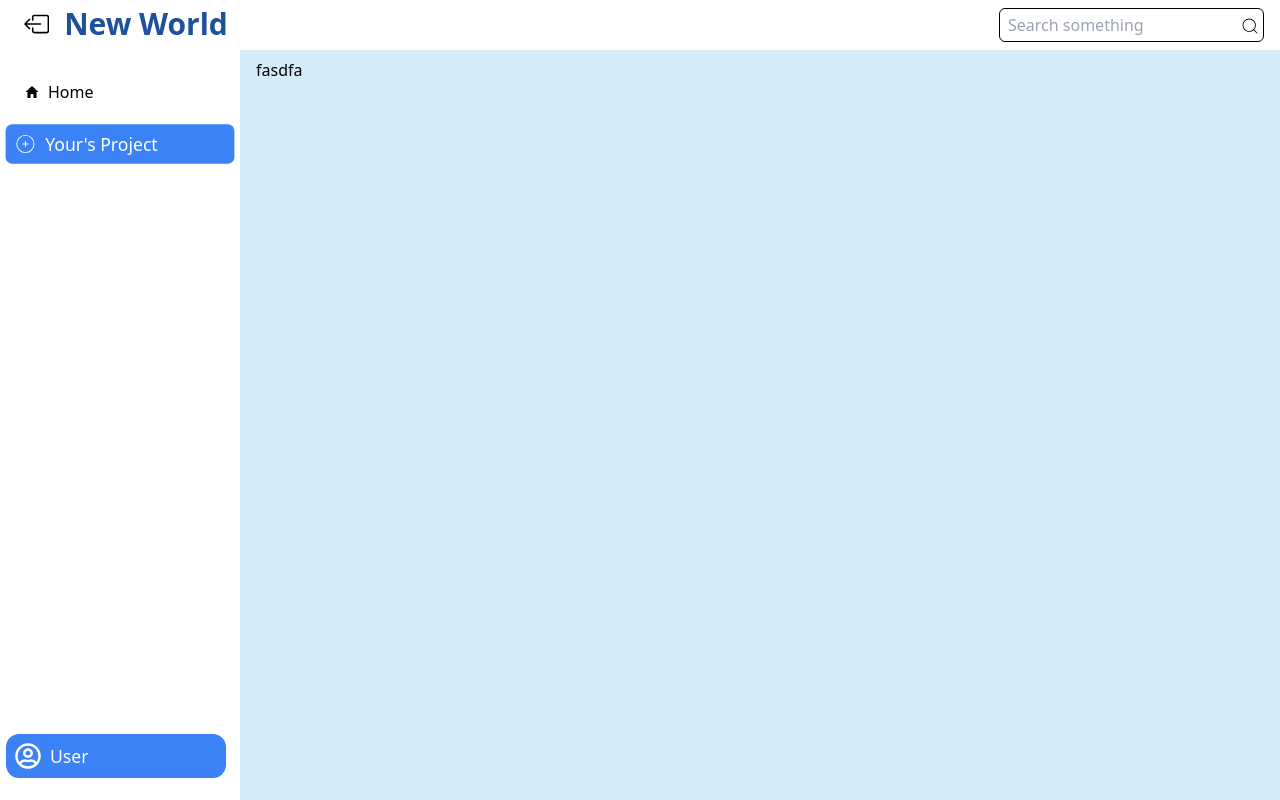
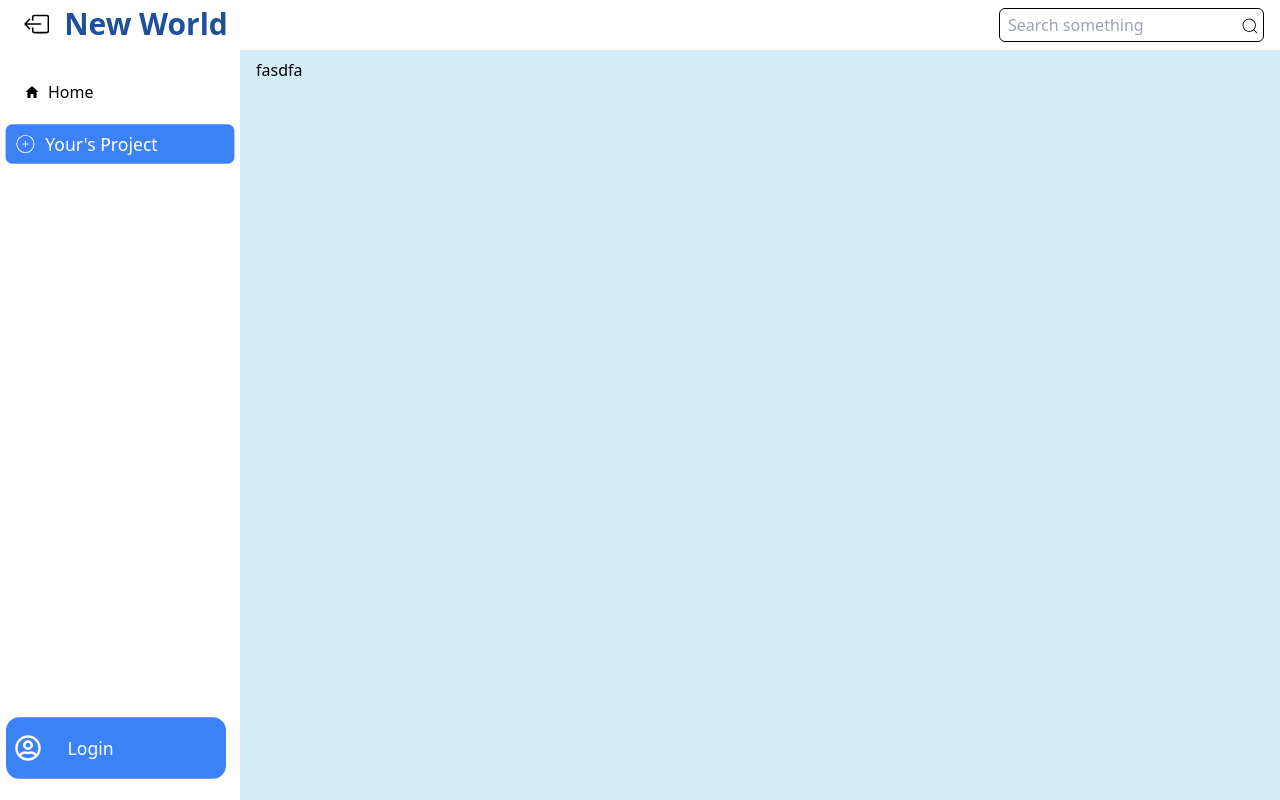
Before and after one commit to Virpro18/ashita, a Next.js app: page /user/project in a window 1280 px wide. Both pictures are taken after a click on the button 36 px from the left and 24 px from the top of the page. Built offline with nearby package versions, Linux system fonts and the light colour scheme.

Commit message:
profile user update

```diff
--- a/src/app/api/(database)/select/route.ts
+++ b/src/app/api/(database)/select/route.ts
@@ -5,7 +5,7 @@ import { signToken } from "@/utils/joseAuth";
 export const POST = async (req: NextRequest) => {
   try {
     const { datas } = await req.json();
-    console.log(datas);
+    // console.log(datas);
     const find = search(`${datas.database}`);
     if (datas.data.id) {
       const data = find.id(datas.data.id);
@@ -28,6 +28,11 @@ export const POST = async (req: NextRequest) => {
       secure: true,
       sameSite: "strict",
     });
+     response.cookies.set("user", data.name, {
+      httpOnly: false,
+      secure: true,
+      sameSite: "strict",
+    });
     return response
   } catch (error) {
     console.log(error);
--- a/src/app/layout.tsx
+++ b/src/app/layout.tsx
@@ -1,6 +1,6 @@
 import type { Metadata } from "next";
 import localFont from "next/font/local";
-import Template from "../components/Template"
+import Template from "../components/Template";
 import "./globals.css";
 
 const geistSans = localFont({
@@ -32,9 +32,7 @@ export default function RootLayout({
       <body
         className={`${geistSans.variable} ${geistMono.variable} antialiased h-screen flex flex-col bg-color-primary`}
       >
-        <Template>
-            {children}
-        </Template>
+        <Template>{children}</Template>
       </body>
     </html>
   );
--- a/src/app/page.tsx
+++ b/src/app/page.tsx
@@ -5,11 +5,11 @@ export default async function Home() {
     "https://vferdi7.vercel.app/",
     "api/select"
   );
-  console.log(data);
+  // console.log(data);
   return (
     <>
       <h1>fasdfasdfasd</h1>
-        <Cards data={data} />
+      <Cards data={data} />
     </>
   );
 }
--- /dev/null
+++ b/src/components/Sidebar/LoginButton.tsx
@@ -0,0 +1,19 @@
+interface LoginButtonProps {
+    name: string | boolean; // Izinkan string atau boolean
+  }
+
+  const LoginButton: React.FC<LoginButtonProps> = ({ name }) =>
+  name ? (
+    name
+  ) : (
+    <button
+      className="bg-blue-500 text-white px-4 py-2 rounded-md hover:bg-blue-600 transition-all duration-200"
+      onClick={() => {
+        window.location.href = "/api/auth/login";
+      }}
+    >
+      Login
+    </button>
+  );
+
+  export default LoginButton
--- a/src/components/Sidebar/UserLink.tsx
+++ b/src/components/Sidebar/UserLink.tsx
@@ -1,20 +1,37 @@
 import { FaRegUserCircle } from "react-icons/fa";
 import Link from "next/link";
+import { useEffect, useState } from "react";
+import LoginButton from "./LoginButton";
+
+// import { cookies } from "next/headers";
 
 const UserLink: React.FC<{ isOpen: boolean; path: string }> = ({
   isOpen,
   path,
 }) => {
+  const [name,setName] = useState<string|boolean>("")
 
+  useEffect(() => {
+    const name = document.cookie
+    .split("; ")
+    .find(row => row.startsWith("user="))
+    ?.split("=")[1]
+    setName( name ?? false)
+
+    console.log(name)
+  },[name])
+
+  // const cookiees = await cookies()
+  // console.log(cookiees)
   return (
     <Link
       href="/user/dashboard"
-      className={`fixed bottom-6 flex gap-2 cursor-pointer p-2 transition-all ${
+      className={`fixed bottom-6 flex gap-2 cursor-pointer p-2 transition-all items-center ${
         isOpen ? "w-10/12 " : ""
       }${path.startsWith("/user") ?  "bg-blue-500 text-white scale-110 rounded-xl" : ""}`}
     >
       <FaRegUserCircle className="text-2xl"/>
-      {isOpen && <span>User</span>}
+      {isOpen && <LoginButton name={name}/>}
     </Link>
   );
 };
--- a/src/components/Template.tsx
+++ b/src/components/Template.tsx
@@ -9,6 +9,7 @@ export default function SpecialTemplate({
 }: {
   children: React.ReactNode;
 }) {
+  // const cookies = document.cookie
   const pathname = usePathname();
   let isFull = false;
   if (pathname.startsWith("/search")) {
--- a/src/middleware.ts
+++ b/src/middleware.ts
@@ -26,7 +26,7 @@ const handleApiRoutes = async (req: NextRequest) => {
   // req.method()
 
     const valid = await verifyToken(auth)
-    console.log(valid);
+    // console.log(valid);
     return valid.valid && valid.payload
     ? NextResponse.redirect(new URL("/user/dashboard", req.url))
     : NextResponse.next();
@@ -35,7 +35,7 @@ const handleApiRoutes = async (req: NextRequest) => {
 
 const handleDashboardRoute = async (req: NextRequest) => {
   const token = req.cookies.get("token")?.value as string;
-  console.log(token);
+  // console.log(token);
   const valid = await verifyToken(token);
   return valid.valid && valid.payload
     ? NextResponse.next()
--- a/src/utils/fetch.ts
+++ b/src/utils/fetch.ts
@@ -1,6 +1,6 @@
 "user server";
 
-export const  fetchServer = async (
+export const fetchServer = async (
   ProdUrl: string,
   endPoint: string,
   method: string = "GET", // Menambahkan parameter untuk menentukan metode
@@ -23,7 +23,7 @@ export const  fetchServer = async (
   if (["POST", "PUT", "PATCH"].includes(method.toUpperCase()) && data) {
     console.log("eksekusi !GET")
     const datas = {data,database}
-    console.log(datas)
+    // console.log(datas)
     options.body = JSON.stringify({ datas });
   }
   console.log("eksekusi GET")
--- a/src/utils/joseAuth.ts
+++ b/src/utils/joseAuth.ts
@@ -3,7 +3,7 @@ import * as jose from "jose";
 const secret = new TextEncoder().encode(
   process.env.NEXT_SECRET_JWT_KEY as string
 );
-console.log(secret)
+// console.log(secret)
 
 export const signToken = async (user: string, time:number) => {
   const token = await new jose.SignJWT({ user })
```
Also changed, not shown: src/app/search/[query]/page.tsx (+6 -4 lines).
